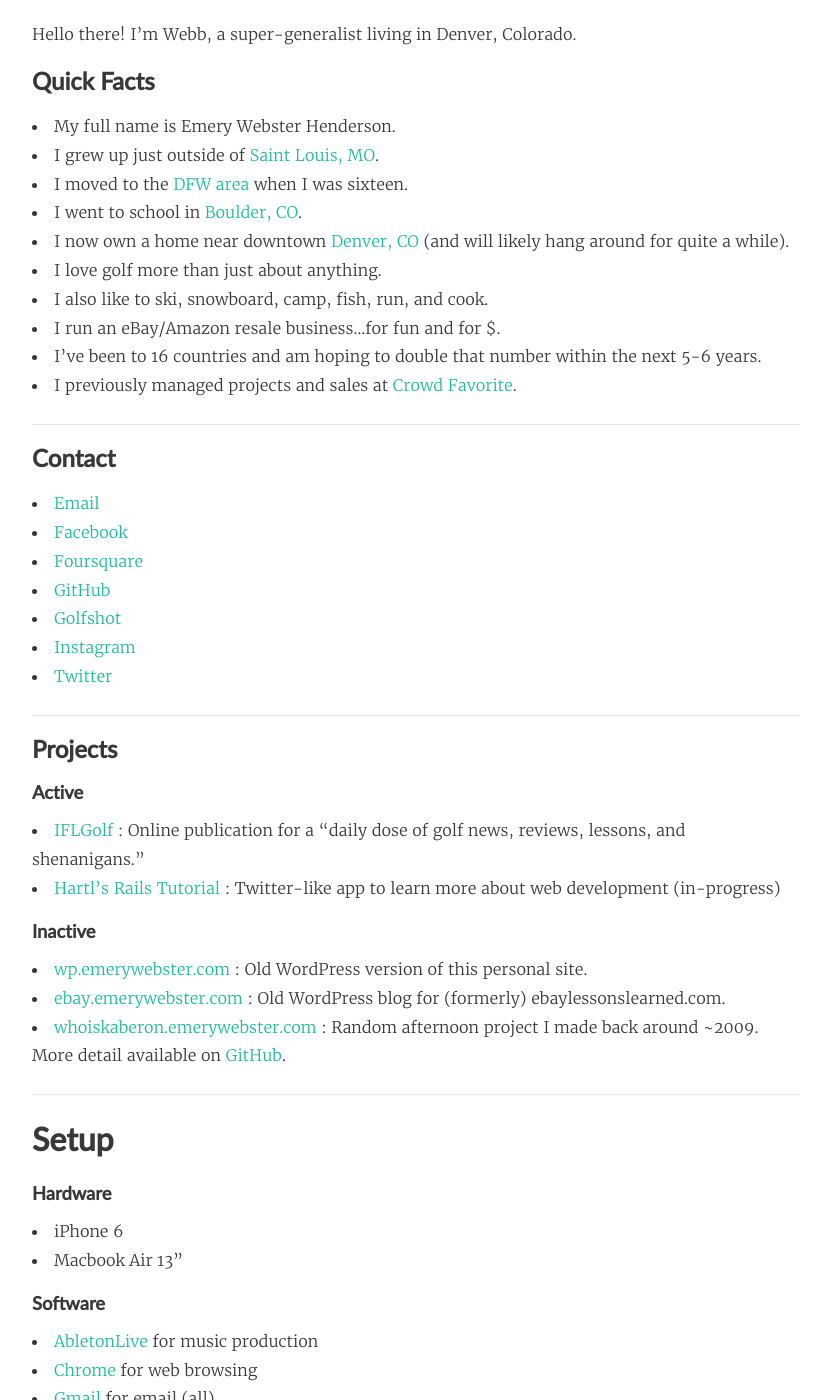
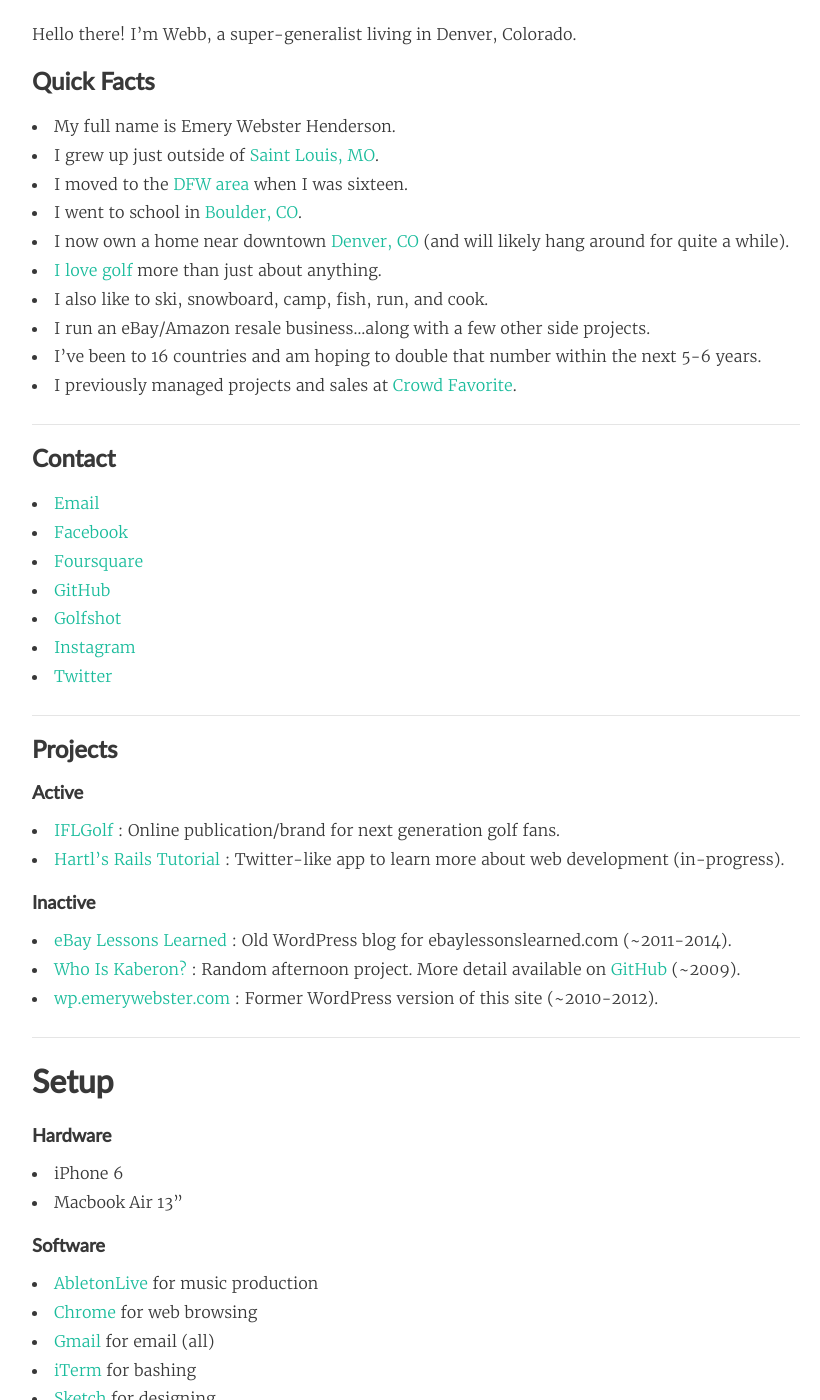
Before and after one commit to emerywebster/emerywebster.github.io, a Jekyll site: the page built from about.md, in a window 1280 px wide and 1400 px high, scrolled down 357 px. Shown: the whole window, without its empty margins (224-1044 px from the left). Built offline with Jekyll 4.4.1, drawn with Linux system fonts in a browser that asks for light colours; nearby versions of some CDN libraries; Markdown is read by kramdown in place of the engine named in the settings.

Commit message:
formatting changes

```diff
--- a/about.md
+++ b/about.md
@@ -15,9 +15,9 @@ Hello there! I'm Webb, a super-generalist living in Denver, Colorado.
 - I moved to the [DFW area](http://mavs.com) when I was sixteen.
 - I went to school in [Boulder, CO](http://leeds.colorado.edu).
 - I now own a home near downtown [Denver, CO](http://denverbroncos.com) (and will likely hang around for quite a while).
-- I love golf more than just about anything.
+- [I love golf](http://ifl.golf) more than just about anything.
 - I also like to ski, snowboard, camp, fish, run, and cook.
-- I run an eBay/Amazon resale business...for fun and for $.
+- I run an eBay/Amazon resale business...along with a few other side projects.
 - I've been to 16 countries and am hoping to double that number within the next 5-6 years.
 - I previously managed projects and sales at [Crowd Favorite](http://crowdfavorite.com).
 
@@ -39,14 +39,14 @@ Hello there! I'm Webb, a super-generalist living in Denver, Colorado.
 
 #### Active
 
-- [IFLGolf](http://ifl.golf) : Online publication for a "daily dose of golf news, reviews, lessons, and shenanigans."
-- [Hartl's Rails Tutorial](http://ewh-rails-sample.herokuapp.com/) : Twitter-like app to learn more about web development (in-progress)
+- [IFLGolf](http://ifl.golf) : Online publication/brand for next generation golf fans.
+- [Hartl's Rails Tutorial](http://ewh-rails-sample.herokuapp.com/) : Twitter-like app to learn more about web development (in-progress).
 
 #### Inactive
 
-- [wp.emerywebster.com](http://wp.emerywebster.com/) : Old WordPress version of this personal site.
-- [ebay.emerywebster.com](http://ebay.emerywebster.com/) : Old WordPress blog for (formerly) ebaylessonslearned.com.
-- [whoiskaberon.emerywebster.com](http://whoiskaberon.emerywebster.com) : Random afternoon project I made back around ~2009. More detail available on [GitHub](https://github.com/emerywebster/whoiskaberon).
+- [eBay Lessons Learned](http://ebay.emerywebster.com/) : Old WordPress blog for ebaylessonslearned.com (~2011-2014).
+- [Who Is Kaberon?](http://whoiskaberon.emerywebster.com) : Random afternoon project. More detail available on [GitHub](https://github.com/emerywebster/whoiskaberon) (~2009).
+- [wp.emerywebster.com](http://wp.emerywebster.com/) : Former WordPress version of this site (~2010-2012).
 
 ---
 
```
Also changed, not shown: other parts of about.md (+2 -1 lines), _posts/2015-10-06-git-notes-001.md (+1 -2 lines).
